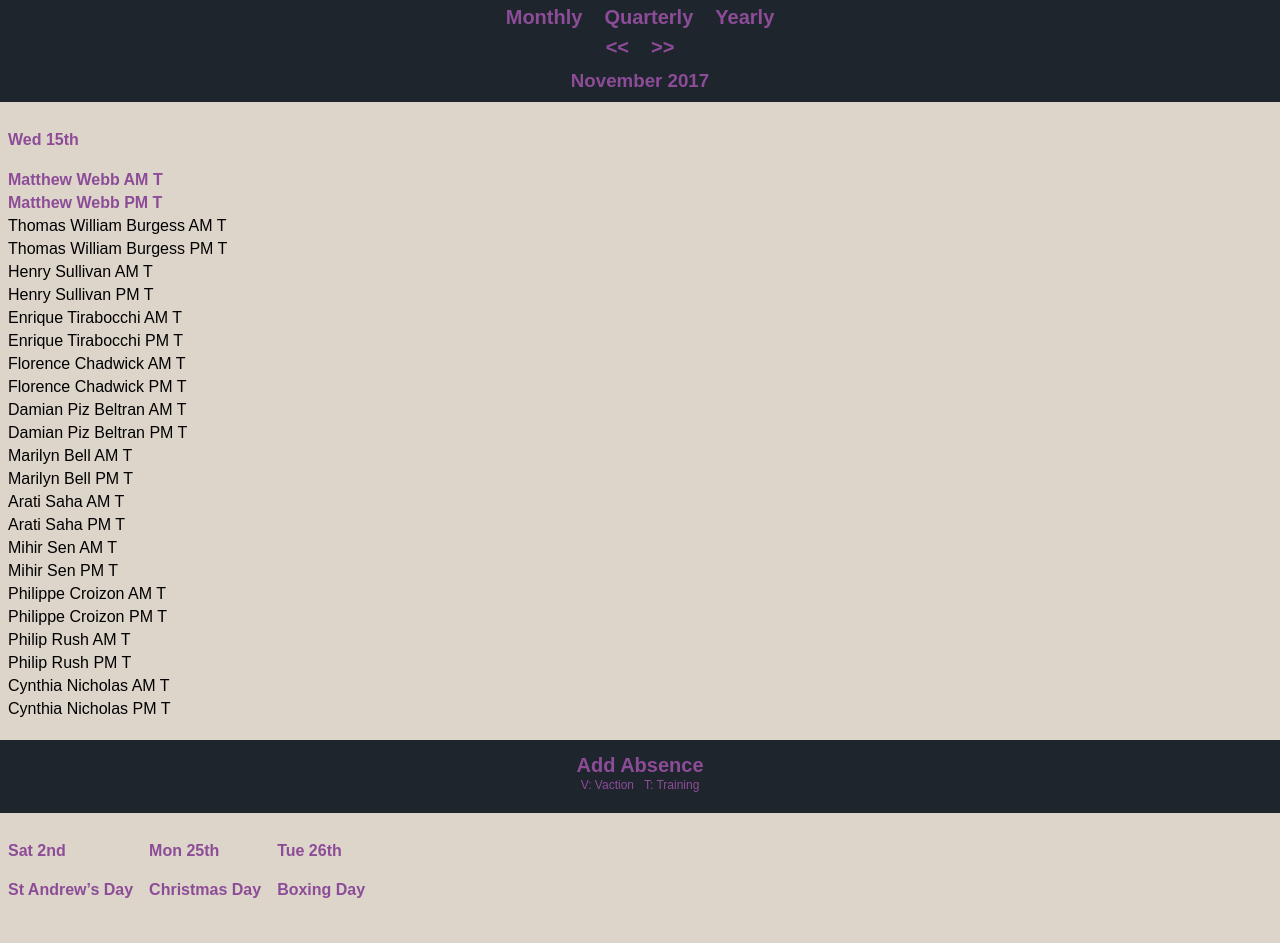
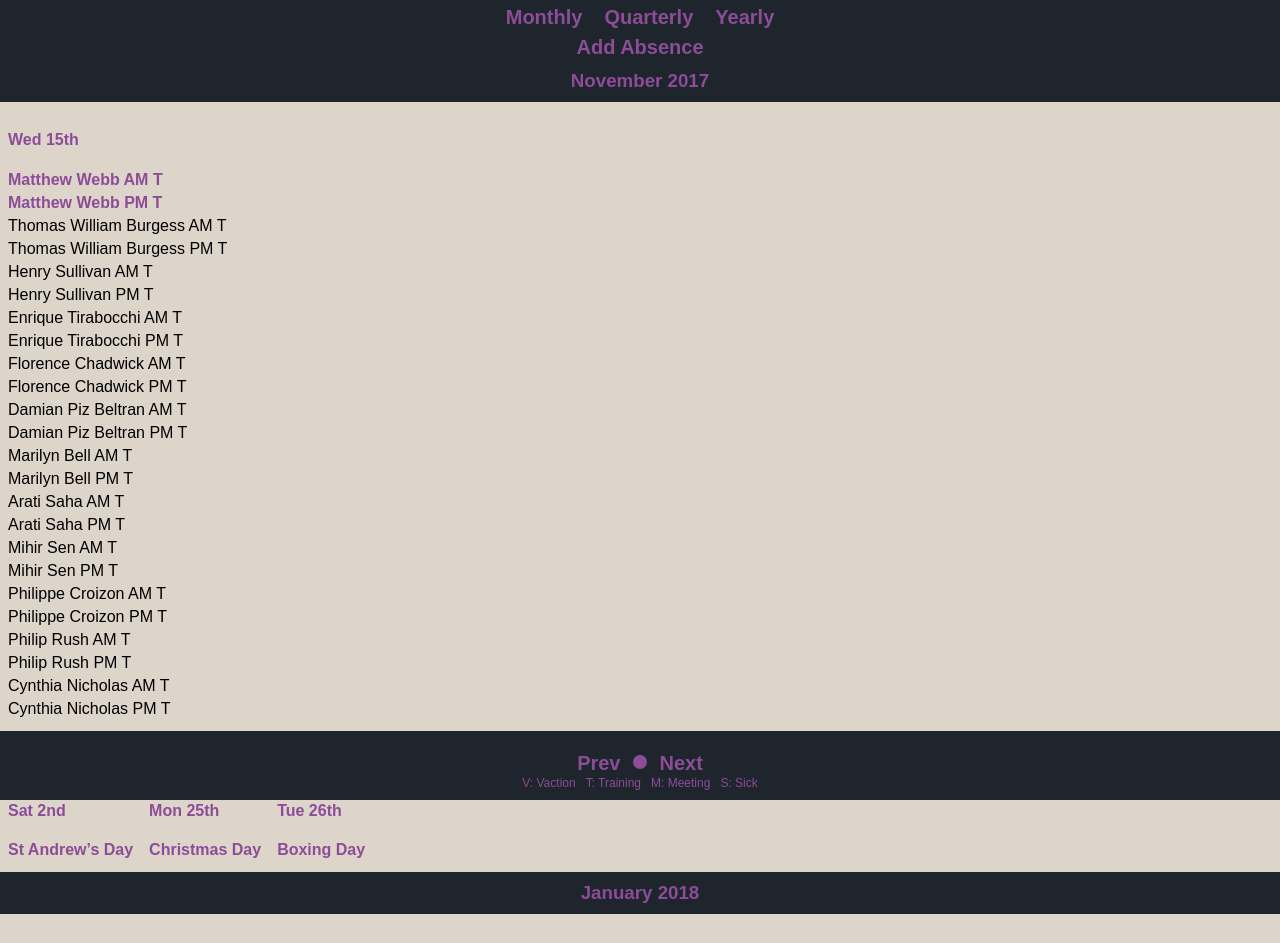
Before and after one commit to CJHunter91/absentee_manager, a React (Create React App) app: page / in a window 1280 px wide. Shown: the top 943 px of the page. Built offline with nearby package versions, Linux system fonts and the light colour scheme.

Commit message:
added month nav to the stick footer

```diff
--- a/src/App.css
+++ b/src/App.css
@@ -7,12 +7,15 @@ h4{
 	color: #8D4C98;
 }
 
-#absentee-render{
+.absentee-render{
 	display: flex;
 	white-space: nowrap;
 	overflow-y: scroll;
 	width: 100%;
-	margin-bottom: 40px
+}
+
+.month:last-of-type{
+	margin-bottom: 60px;
 }
 
 
@@ -106,6 +109,9 @@ ul, li{
 	font-weight: bold;
 
 }
+#navigate-div{
+	margin: 0 auto;
+}
 
 .button{
 	background-color: #1E252D;
--- a/src/components/MonthView.jsx
+++ b/src/components/MonthView.jsx
@@ -85,7 +85,7 @@ class MonthView extends Component{
 
 	render(){
 		return(
-			<section id="absentee-render">
+			<section className="absentee-render">
 			{this.absenteeRender()}
 			</section>
 			)
--- a/src/components/UserInput.jsx
+++ b/src/components/UserInput.jsx
@@ -64,6 +64,8 @@ render(){
           <option value="V">Vacation</option>
           <option value="P">Public Holiday</option>
           <option value="T">Training</option>
+          <option value="M">Offsite Meeting</option>
+          <option value="S">Sickness</option>
         </select>
         <input className="button" type="submit" value="Add Absence"/>
       </form>
--- a/src/containers/Agenda.jsx
+++ b/src/containers/Agenda.jsx
@@ -26,7 +26,7 @@ class Agenda extends Component{
 		this.updateAbscenseData = this.updateAbscenseData.bind(this);
 		this.closeModal = this.closeModal.bind(this);
 		this.openModal = this.openModal.bind(this);
-		this.updateYear = this.updateYear.bind(this);
+		this.resetMonth = this.resetMonth.bind(this);
 		this.updateMonth = this.updateMonth.bind(this);
 		this.submitAbsenceData = this.submitAbsenceData.bind(this);
 		this.clickAbsenceData = this.clickAbsenceData.bind(this);
@@ -198,12 +198,8 @@ submitAbsenceData(e){
 
 
 
-	updateYear(e){
-		var date = moment(this.state.currentDate);
-		var modifier = 1;
-		if(e.target.classList[0]  === "prev"){modifier *= -1}
-			date.add(modifier,'Y')
-		this.setState({currentDate: date})
+	resetMonth(){
+		this.setState({currentDate: moment()})
 	}
 
 	updateMonth(e){
@@ -246,18 +242,17 @@ submitAbsenceData(e){
 		return(
 			<section id="agenda">
 			<nav id="fixed-nav">
-			<nav id="view-nav">
+			<div id="view-div">
 			<button id="show-month" className="button"
 			onClick={()=>{this.setState({monthsToRender:1})}}>Monthly</button>
 			<button id="show-month" className="button"
 			onClick={()=>{this.setState({monthsToRender:3})}}>Quarterly</button>
 			<button id="show-month" className="button"
 			onClick={()=>{this.setState({monthsToRender:12})}}>Yearly</button>
-			</nav>
-			<nav id="navigate-nav">
-			<button id="prev-month" className="prev button" onClick={this.updateMonth}>{"<<"}</button>
-			<button id="next-month" className="next button" onClick={this.updateMonth}>{">>"}</button>
-			</nav>
+			</div>
+			<div>
+			<button id="new-absence" className="new button" onClick={this.openModal}>Add Absence</button>
+			</div>
 			</nav>
 			{this.renderMonths()}
 			<UserInput isOpen={this.state.isModalOpen}
@@ -268,10 +263,20 @@ submitAbsenceData(e){
 			clash={this.state.clash}
 			/>
 			<nav id="fixed-absence">
-			<button id="new-absence" className="new button" onClick={this.openModal}>Add Absence</button>
+			<div id="navigate-div">
+			<button id="prev-month" className="prev button" onClick={this.updateMonth}>Prev</button>
+			<button id="reset-month" className="reset button" onClick={this.resetMonth}>
+			<svg height="15" width="15">
+  			<circle cx="7" cy="7" r="7" fill="#8D4C98" />
+			</svg>
+			</button>
+			<button id="next-month" className="next button" onClick={this.updateMonth}>Next</button>
+			</div>
 			<ul>
 			<li>V: Vaction</li>
 			<li>T: Training</li>
+			<li>M: Meeting</li>
+			<li>S: Sick</li>
 			</ul>
 			</nav>
 			</section>
```
